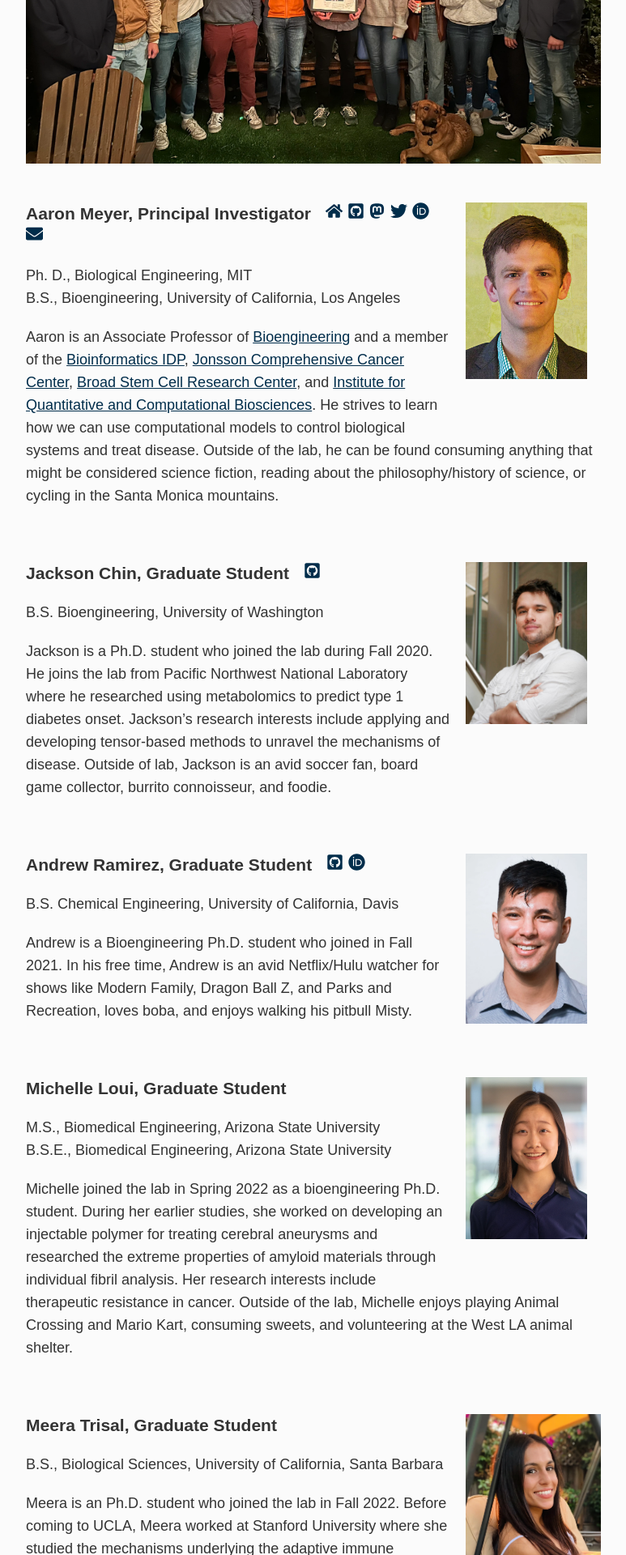
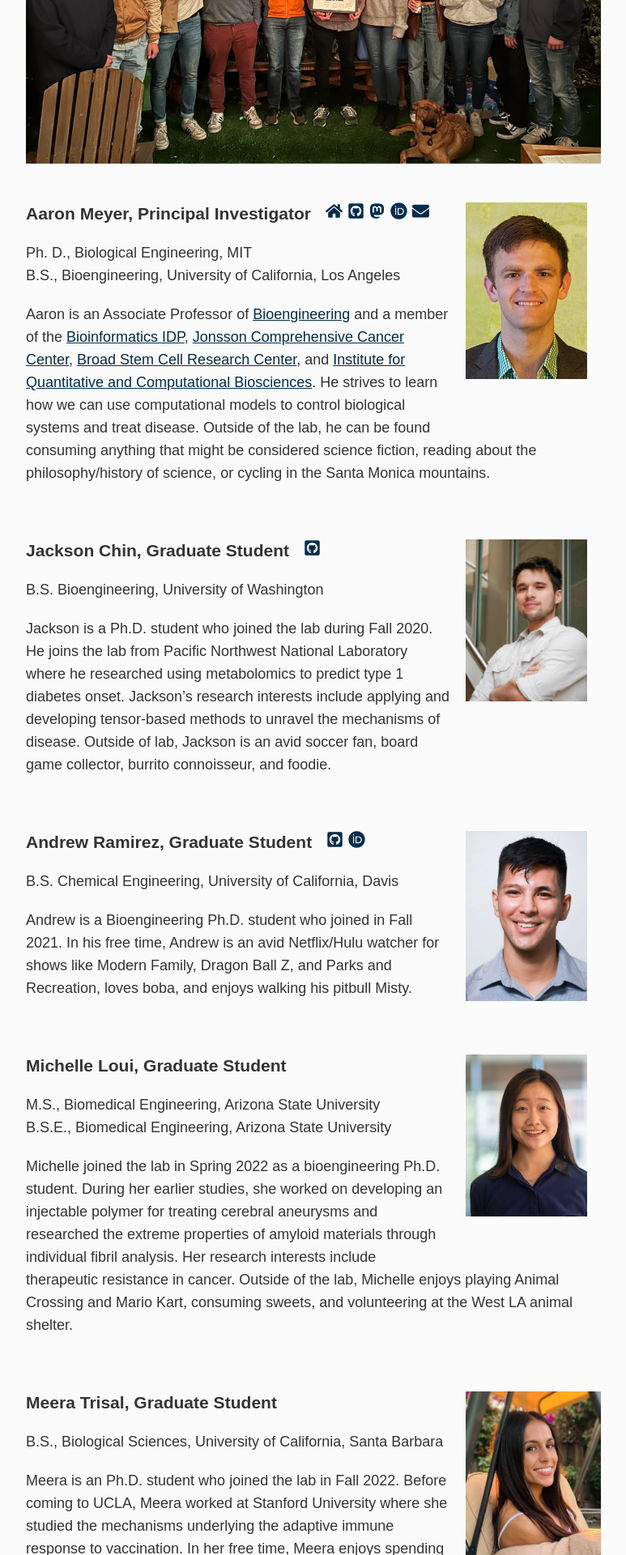
Before and after one commit to meyer-lab/asmlab.org, a Jekyll site: the page built from team/index.md, in a window 1280 px wide. Shown: the part 391-2311 px from the top of the page at 81% size, without its empty margins (253-1026 px from the left). Built offline with Jekyll 4.4.1, drawn with Linux system fonts in a browser that asks for light colours; some web fonts are replaced.

Commit message:
Remove my twitter account

```diff
--- a/team/index.md
+++ b/team/index.md
@@ -6,7 +6,7 @@ title: Team
 
 <div class="span_3 right"><img src="/public/photos/aaron.jpg" width="150px" alt="Aaron's picture" /></div>
 
-### Aaron Meyer, Principal Investigator&nbsp;&nbsp;&nbsp;<a href="https://ameyer.me"><svg class="svg-icon"><use xlink:href="#fa-home"></use></svg></a> <a href="https://github.com/aarmey"><svg class="svg-icon"><use xlink:href="#fa-github"></use></svg></a> <a href="https://mstdn.science/@aarmey"><svg class="svg-icon"><use xlink:href="#fa-mastadon"></use></svg></a> <a href="https://www.twitter.com/aarmey"><svg class="svg-icon"><use xlink:href="#fa-twitter"></use></svg></a> <a href="https://orcid.org/0000-0003-4513-1840"><svg class="svg-icon"><use xlink:href="#fa-orcid"></use></svg></a> <a href="mailto:ameyer@ucla.edu"><svg class="svg-icon"><use xlink:href="#fa-envelope"></use></svg></a>
+### Aaron Meyer, Principal Investigator&nbsp;&nbsp;&nbsp;<a href="https://ameyer.me"><svg class="svg-icon"><use xlink:href="#fa-home"></use></svg></a> <a href="https://github.com/aarmey"><svg class="svg-icon"><use xlink:href="#fa-github"></use></svg></a> <a href="https://mstdn.science/@aarmey"><svg class="svg-icon"><use xlink:href="#fa-mastadon"></use></svg></a> <a href="https://orcid.org/0000-0003-4513-1840"><svg class="svg-icon"><use xlink:href="#fa-orcid"></use></svg></a> <a href="mailto:ameyer@ucla.edu"><svg class="svg-icon"><use xlink:href="#fa-envelope"></use></svg></a>
 Ph. D., Biological Engineering, MIT
 B.S., Bioengineering, University of California, Los Angeles
 
```
